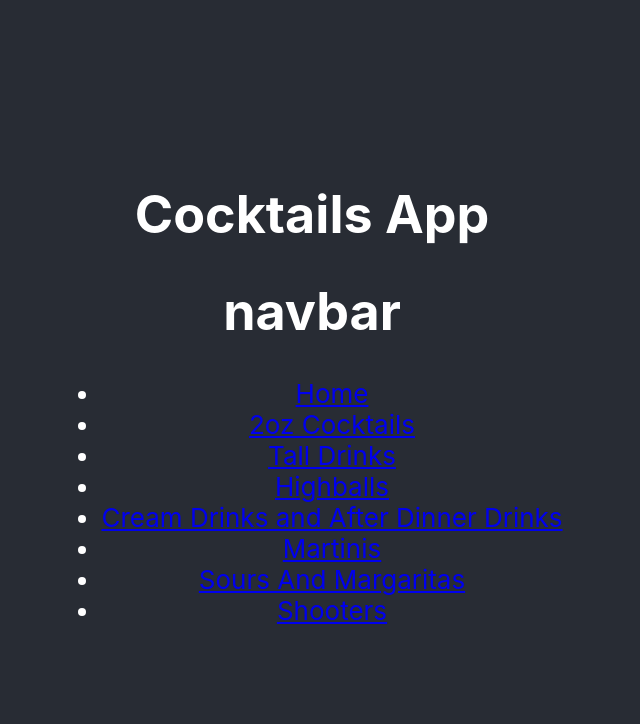
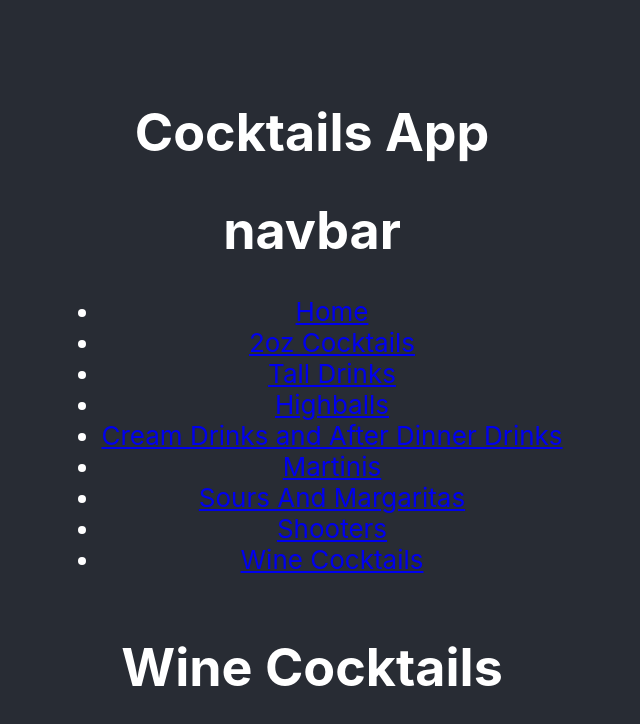
Before and after one commit to RickyFig17/Cocktails-App, a React (Create React App) app: page /wine-cocktails in a window 1280 px wide. Shown: the top 724 px of the page, without its empty margins (328-968 px from the left). Built offline with nearby package versions, Linux system fonts and the light colour scheme.

Commit message:
adding wine cocktails

```diff
--- a/src/App.js
+++ b/src/App.js
@@ -10,6 +10,7 @@ import CreamDrinks from "./CreamDrinks";
 import Martinis from "./Martinis";
 import Sours from "./Sours";
 import Shooters from "./Shooters";
+import WineCocktails from "./WineCocktails";
 
 function App() {
   return (
@@ -26,6 +27,7 @@ function App() {
             <Route path="/martinis" element={<Martinis />} />
             <Route path="/sours" element={<Sours />} />
             <Route path="/shooters" element={<Shooters />} />
+            <Route path="/wine-cocktails" element={<WineCocktails />} />
           </Routes>
         </BrowserRouter>
       </header>
--- a/src/Navbar.js
+++ b/src/Navbar.js
@@ -30,6 +30,9 @@ function Navbar() {
         <li>
           <Link to="/shooters">Shooters</Link>
         </li>
+        <li>
+          <Link to="/wine-cocktails">Wine Cocktails</Link>
+        </li>
       </ul>
     </div>
   );
--- /dev/null
+++ b/src/WineCocktails.js
@@ -0,0 +1,7 @@
+import React from "react";
+
+function WineCocktails() {
+    return(<h1>Wine Cocktails</h1>)
+}
+
+export default WineCocktails;
```
